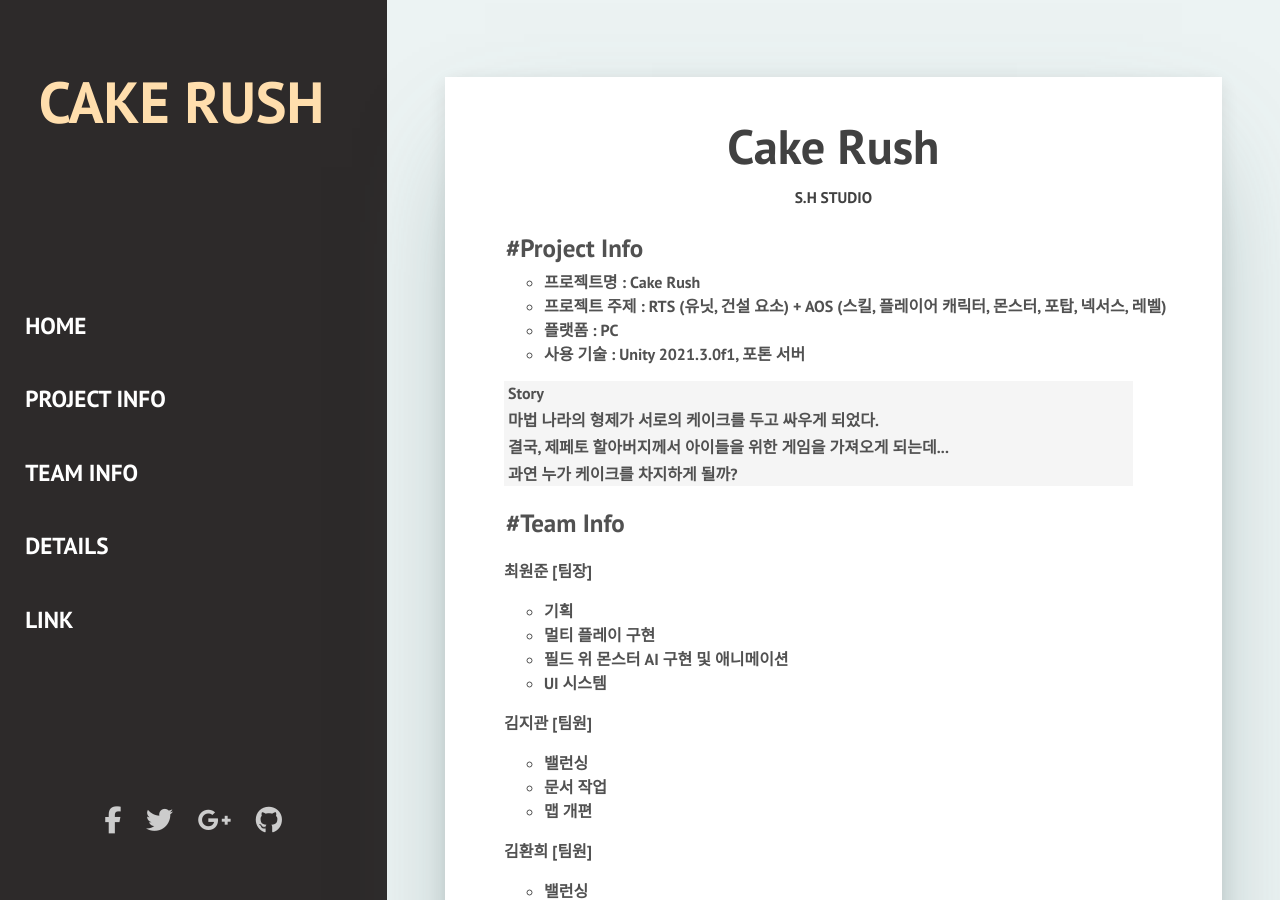
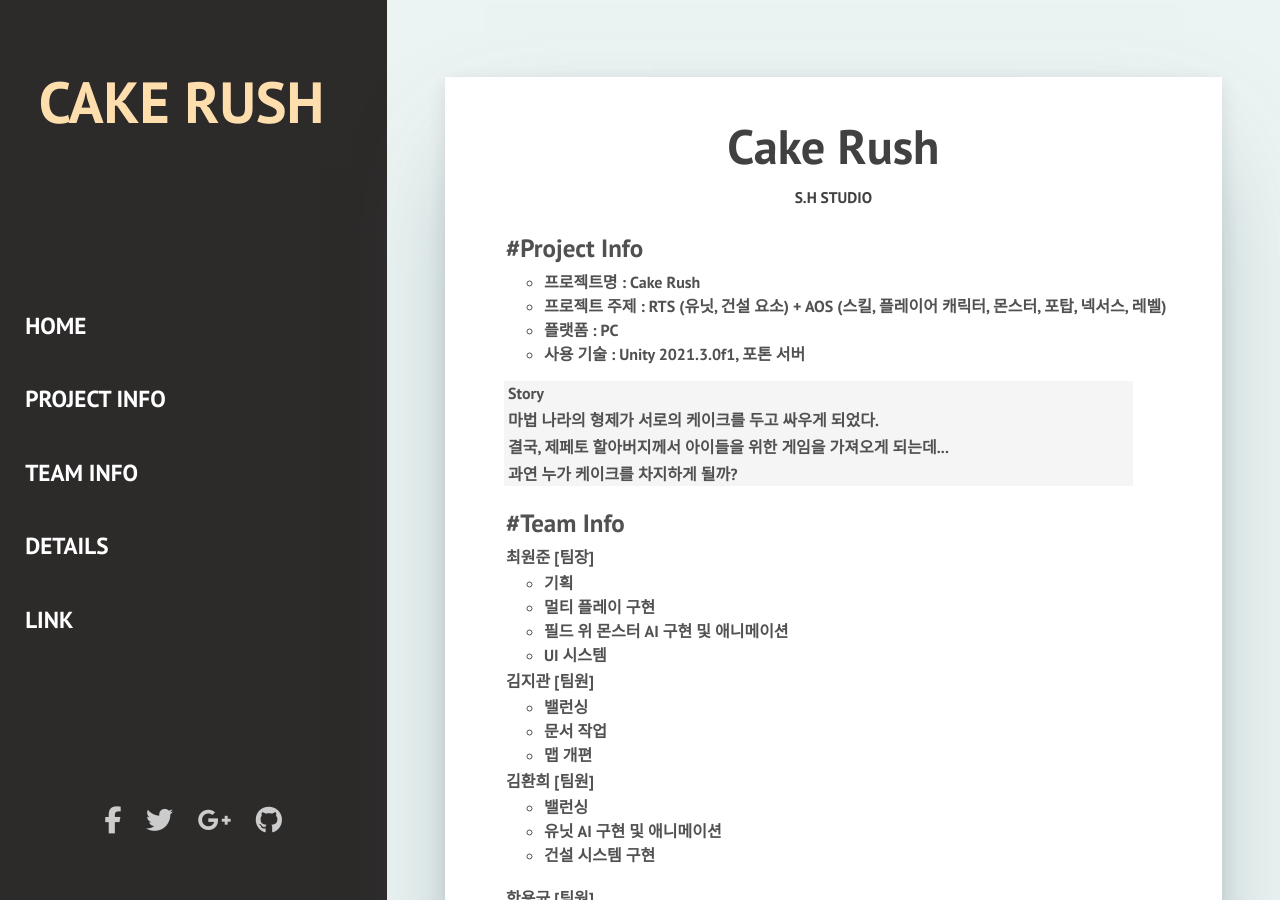
Before and after one commit to yong-gyun/Cake-Rush, a Jekyll site: the page built from index.html, in a window 1280 px wide and 900 px high. Built offline with Jekyll 4.4.1, drawn with Linux system fonts in a browser that asks for light colours; nearby versions of some CDN libraries; some web fonts are replaced; library files that are not in the unit come from our copies; the list of posts is cut into pages by our own code.

Commit message:
Update index.html

```diff
--- a/index.html
+++ b/index.html
@@ -72,7 +72,7 @@ layout: default
       <ul>
         <p class="title">#Team Info</p>
         <div class="form-item">
-        <p style="font-size: 16px;">최원준 [팀장]</p>
+        <p style="font-size: 16px; margin: 2px;">최원준 [팀장]</p>
         <ul>
           <li class="main_li"">기획</li>
           <li class="main_li">멀티 플레이 구현</li>
@@ -82,7 +82,7 @@ layout: default
         </div>
 
         <div class="form-item">
-        <p style="font-size: 16px;">김지관 [팀원]</p>
+        <p style="font-size: 16px; margin: 2px;">김지관 [팀원]</p>
         <ul>
           <li class="main_li">밸런싱</li>
           <li class="main_li">문서 작업</li>
@@ -91,7 +91,7 @@ layout: default
         </div>
 
         <div class="form-item">
-        <p style="font-size: 16px;">김환희 [팀원]</p>
+        <p style="font-size: 16px; margin: 2px;">김환희 [팀원]</p>
         <ul>
           <li class="main_li">밸런싱</li>
           <li class="main_li">유닛 AI 구현 및 애니메이션</li>
@@ -100,7 +100,7 @@ layout: default
         </div>
 
         <div class="form-item">
-        <p style="font-size: 16px;">한용균 [팀원]</p>
+        <p style="font-size: 16px; margin: 2px;">한용균 [팀원]</p>
         <ul>
           <li class="main_li">밸런싱</li>
           <li class="main_li">플레이어 AI 구현 및 애니메이션</li>
```
